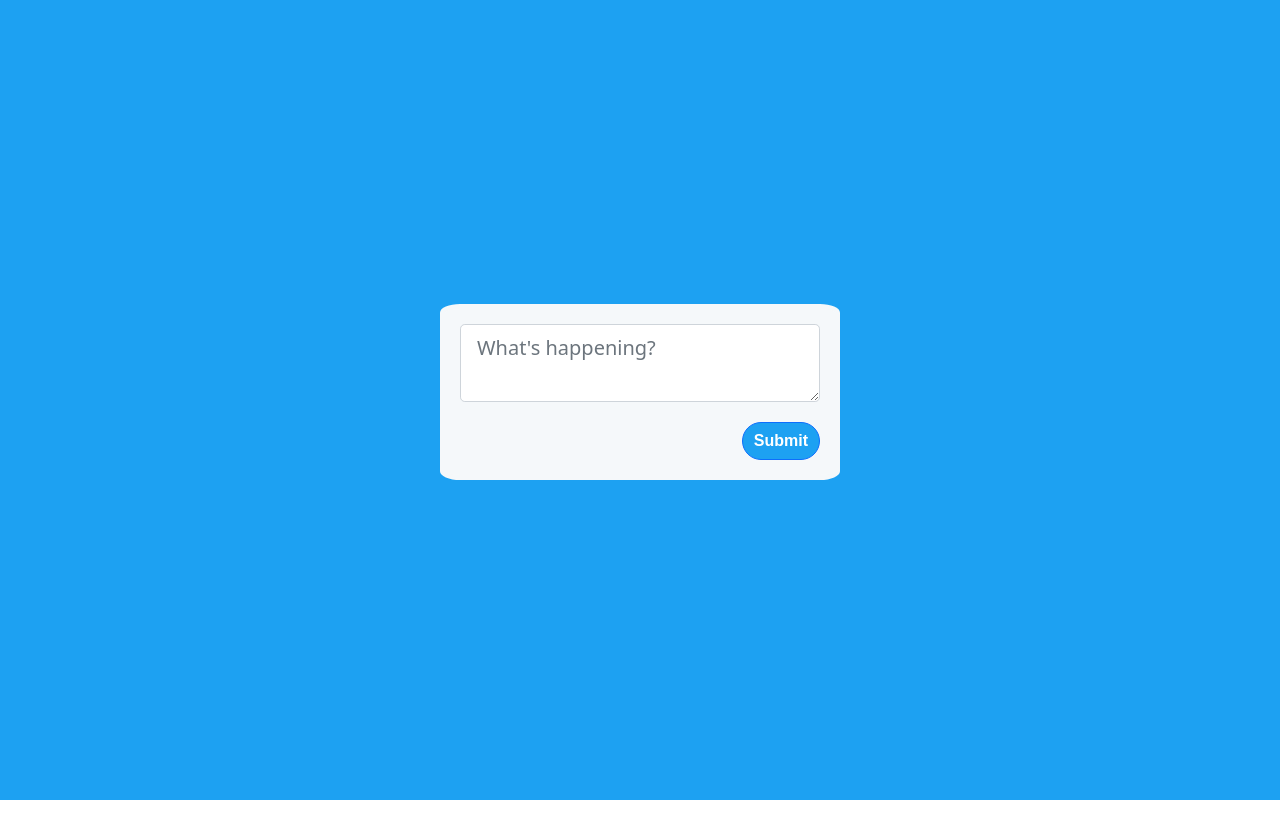
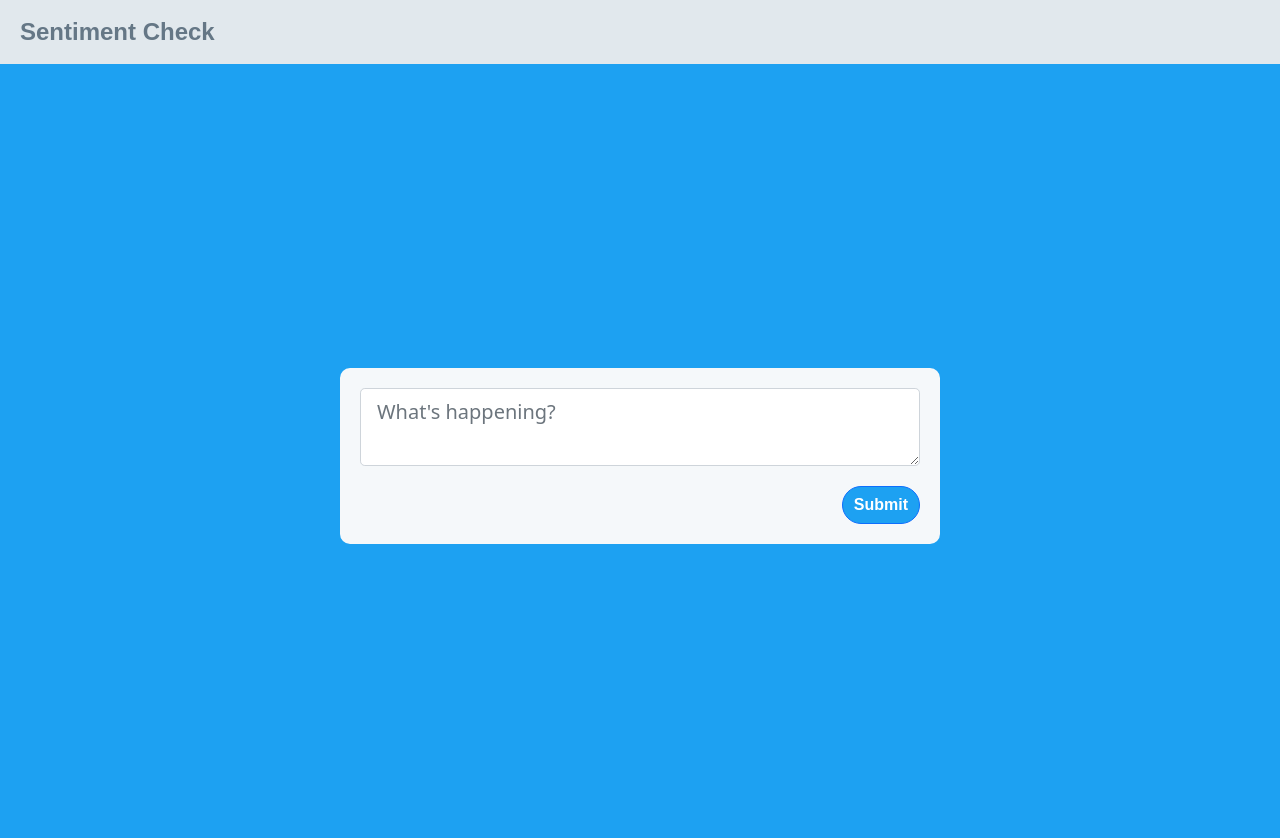
Before and after one commit to clkcompton/sentiment-check, a React (Create React App) app: page / in a window 1280 px wide. Shown: the top 838 px of the page. Before the commit the page ends 800 px from the top, so only its background shows below. Built offline with nearby package versions, Linux system fonts and the light colour scheme.

Commit message:
added navbar component

```diff
--- a/src/App.css
+++ b/src/App.css
@@ -18,9 +18,9 @@
   border-width: thick;
   border-color: #F5F8FA;
   border-style: solid;
-  border-radius: 5%;
+  border-radius: 10px;
   padding: 15px;
-  width: 400px;
+  width: 600px;
   margin: 50px;
 }
 
--- a/src/App.js
+++ b/src/App.js
@@ -1,4 +1,5 @@
 import logo from './logo.svg';
+import { NavBar } from './navigation/NavBar';
 import Button from 'react-bootstrap/Button';
 import Form from 'react-bootstrap/Form'
 import 'bootstrap/dist/css/bootstrap.min.css';
@@ -23,6 +24,7 @@ function App() {
 
   return (
     <div className="App">
+      <NavBar />
       <header className="App-header">
 
         <Form className="textForm">
--- /dev/null
+++ b/src/navigation/NavBar.css
@@ -0,0 +1,12 @@
+.mainNavBar{
+  background-color: #E1E8ED;
+}
+
+.navBrandText {
+  padding: 6px;
+  padding-left: 20px;
+  color: #657786;
+  font-size: x-large;
+  font-family: Arial, Helvetica, sans-serif;
+  font-weight: bold;
+}
--- /dev/null
+++ b/src/navigation/NavBar.js
@@ -0,0 +1,15 @@
+import React from 'react';
+import 'bootstrap/dist/css/bootstrap.min.css';
+import Navbar from 'react-bootstrap/Navbar'
+import './NavBar.css';
+import { Container } from 'react-bootstrap';
+
+export class NavBar extends React.Component {
+  render() {
+    return (
+      <Navbar className="mainNavBar" expand="lg">
+          <div className="navBrandText">Sentiment Check</div>
+      </Navbar>
+    )
+  }
+}
```
